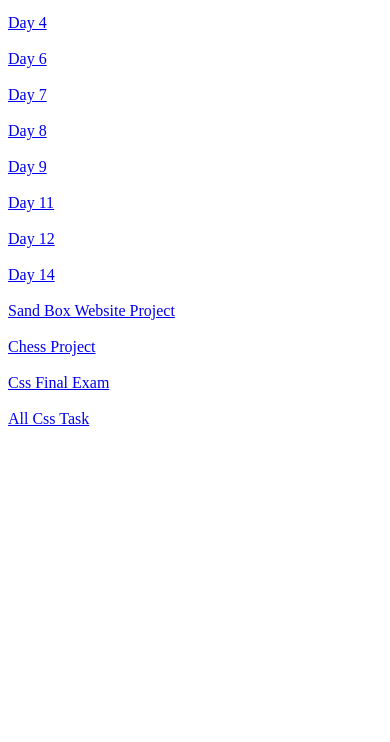
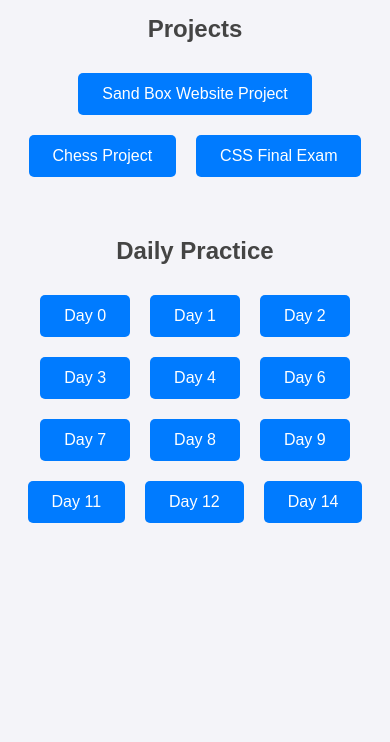
Before and after one commit to RavindraKachariya/CSS, a plain HTML site: page index.html in a window 390 px wide. Shown: the part 102-844 px from the top of the page. Drawn offline with Linux system fonts and the light colour scheme.

Commit message:
Add | Responsive design

```diff
--- a/index.html
+++ b/index.html
@@ -5,66 +5,98 @@
     <meta charset="UTF-8">
     <meta name="viewport" content="width=device-width, initial-scale=1.0">
     <title>CSS</title>
+
+    <style>
+        * {
+            margin: 0;
+            padding: 0;
+            box-sizing: border-box;
+        }
+
+        body {
+            font-family: Arial, sans-serif;
+            background-color: #f4f4f9;
+            color: #333;
+            padding: 50px 20px;
+        }
+
+        h1,
+        h2 {
+            text-align: center;
+            margin-bottom: 30px;
+            color: #444;
+        }
+
+        .links-container,
+        .projects-container {
+            display: flex;
+            flex-wrap: wrap;
+            justify-content: center;
+            gap: 20px;
+            max-width: 1200px;
+            margin: 0 auto 50px auto;
+        }
+
+        a {
+            text-decoration: none;
+            font-size: 1rem;
+            color: #fff;
+            background-color: #007bff;
+            padding: 12px 24px;
+            border-radius: 5px;
+            transition: all 0.3s ease;
+        }
+
+        a:hover {
+            background-color: #0056b3;
+            transform: scale(1.05);
+        }
+
+        a:active {
+            background-color: #004085;
+        }
+
+        a:focus {
+            outline: 2px solid #ffcc00;
+        }
+
+        .section {
+            margin-bottom: 60px;
+        }
+    </style>
 </head>
 
 <body>
+
+    <h1>CSS Practice Links</h1>
+
+    <div class="section">
+        <h2>Projects</h2>
+        <div class="projects-container">
+            <a href="./CSS PROJECT/Sand Box Website/index.html" target="_blank">Sand Box Website Project</a>
+            <a href="/Chess Project/index.html" target="_blank">Chess Project</a>
+            <a href="./Final Exam/index.html" target="_blank">CSS Final Exam</a>
+        </div>
+    </div>
+
+
+    <div class="section">
+        <h2>Daily Practice</h2>
+        <div class="links-container">
+            <a href="/Task/index.html" target="_blank">Day 0</a>
             <a href="/Day 1/index.html" target="_blank">Day 1</a>
-
-    <br><br>
-
             <a href="/Day 2/index.html" target="_blank">Day 2</a>
-
-    <br><br>
-
             <a href="/Day 3/index.html" target="_blank">Day 3</a>
-
-    <br><br>
-
             <a href="/Day 4/index.html" target="_blank">Day 4</a>
-
-    <br><br>
-
             <a href="/Day 6/index.html" target="_blank">Day 6</a>
-
-    <br><br>
-
             <a href="/Day 7/index.html" target="_blank">Day 7</a>
-
-    <br><br>
-
             <a href="/Day 8/index.html" target="_blank">Day 8</a>
-
-    <br><br>
-
             <a href="/Day 9/index.html" target="_blank">Day 9</a>
-
-    <br><br>
-
             <a href="/Day 11/index.html" target="_blank">Day 11</a>
-
-    <br><br>
-
             <a href="/Day 12/index.html" target="_blank">Day 12</a>
-
-    <br><br>
-
             <a href="/Day 14/index.html" target="_blank">Day 14</a>
-
-    <br><br>
-
-    <a href="./CSS PROJECT/Sand Box Website/index.html" target="_blank">Sand Box Website Project</a>
-
-    <br><br>
-
-    <a href="/Chess Project/index.html" target="_blank">Chess Project</a>
-
-    <br><br>
-
-    <a href="./Final Exam/index.html">Css Final Exam</a>
-
-    <br><br>
-
-    <a href="/Task/index.html">All Css Task</a>
+        </div>
+    </div>
 </body>
 
 </html>
```
Also changed, not shown: CSS PROJECT/Sand Box Website/css/queries.css (+84 -0 lines). Lines whose indentation alone changed are shown as unchanged.
